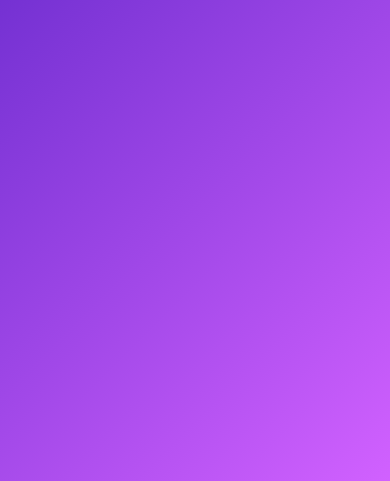
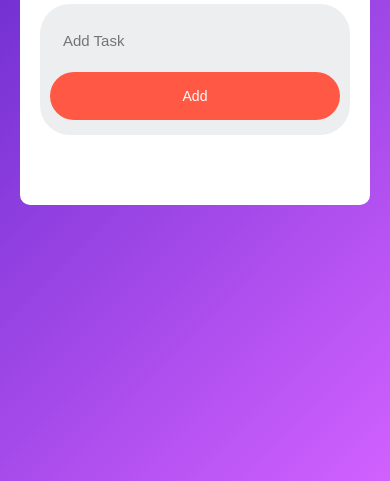
Before and after one commit to ADHISH45/To-Do-List, a plain HTML site: page index.html in a window 390 px wide. Shown: the part 363-844 px from the top of the page. Drawn offline with Linux system fonts and the light colour scheme.

Commit message:
responsive update

```diff
--- a/style.css
+++ b/style.css
@@ -11,7 +11,9 @@
     height: 100vh;
     background: linear-gradient(135deg,#4e1dc0,#d161ff);
     padding: 10px;
-
+    display: flex;
+    justify-content: center;
+    align-items: center;
 }
 
 .ToDo-app{
@@ -41,6 +43,7 @@
 .row{
     display: flex;
     align-items: center;
+    flex-wrap: wrap;
     justify-content: space-between;
     background: #edeef0;
     border-radius: 30px;
@@ -58,6 +61,7 @@ input{
     font-size: 15px;
 }
 button{
+     /* flex: 1 1 35%; */
      border: none;
      outline: none;
      padding: 16px 50px;
@@ -113,3 +117,20 @@ ul li span{
 ul li span:hover{
     background: #ff0707;
 }
+
+@media (max-width: 600px) {
+  .row {
+    flex-direction: column;
+    padding: 10px;
+  }
+
+  input, button {
+    width: 100%;
+    margin: 5px 0;
+  }
+
+  .ToDo-app {
+    margin: 20px 10px;
+    padding: 30px 20px 50px;
+  }
+}
```
